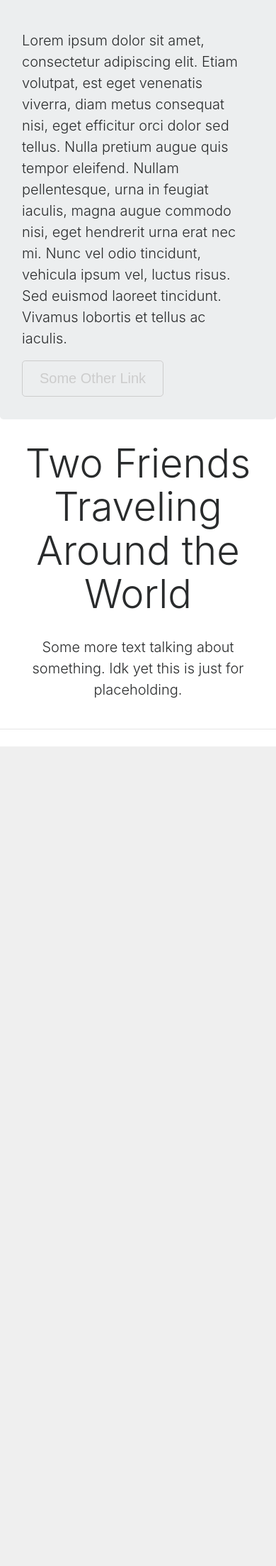
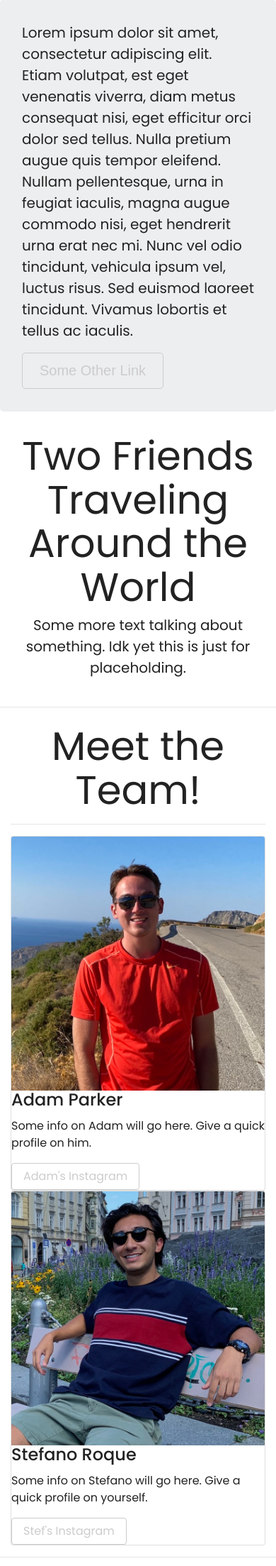
Before and after one commit to stefanoroque/HonestClips-Website, a Django app: page / in a window 390 px wide. Shown: the part 377-2584 px from the top of the page at 71% size. Before the commit the page ends 1429 px from the top, so only its background shows below. Run offline with Django 3.2, Linux system fonts and the light colour scheme; some libraries are stand-ins or nearby versions.

Commit message:
finished skeleton of landing page, started working on css styling

```diff
--- a/HonestClips_Website/main_site/static/main_site/styles.css
+++ b/HonestClips_Website/main_site/static/main_site/styles.css
@@ -1,44 +1,25 @@
-/* img {
-    border-radius: 95%;
-  } */
+@import url('https://fonts.googleapis.com/css?family=Poppins:400,500,700');
 
-
-body {
-    margin: 0;
-    background-color: white;
+html, body {
+    height: 100%;
+    width: 100%;
+    font-family: 'Poppins', sans-serif;
+    color: #222;
 }
 
-code {
-    white-space: pre;
+.navbar {
+    padding: 0.8rem;
 }
 
-p {
-    margin-top: 0px;
-    padding-top: 20px;
-    font-size: 90px;
+.navbar-nav li {
+    padding-right: 20px;
 }
 
-textarea {
-    height: 90vh;
-    width: 80%;
+.navlink {
+    font-size: 1.1em !important;
 }
 
-.main {
-    padding: 10px;
+.carousel-inner img {
+    width: 100%;
+    height: 100%;
 }
-
-.search {
-    width: 100%;
-    font-size: 15px;
-    line-height: 15px;
-}
-
-.sidebar {
-    background-color: #ffac70;
-    height: 100vh;
-    padding: 20px;
-}
-
-.sidebar h2 {
-    margin-top: 5px;
-}
--- a/HonestClips_Website/main_site/templates/main_site/index.html
+++ b/HonestClips_Website/main_site/templates/main_site/index.html
@@ -74,5 +74,57 @@
     </figure>
 
     <!-- Meet the Team -->
+    <div class="container-fluid padding">
+        <div class="row welcome text-center">
+            <div class="col-12">
+                <h1 class="display-4">Meet the Team!</h1>
+                <hr>
+            </div>
+        </div>
+    </div>
+
+    <!-- Profile Cards -->
+    <div class="container-fluid padding">
+        <div class="row padding">
+
+            <div class="col-md-4 mx-auto">
+                <div class="card">
+                    <img class="card-img-top" src="{% static 'main_site/imgs/AdamProfile.jpg' %}">
+                    <div class="card-body">
+                        <h4 class="card-title">Adam Parker</h4>
+                        <p class="card-text">Some info on Adam will go here. Give a quick profile on him.</p>
+                        <a href="#" class="btn btn-outline-secondary">Adam's Instagram</a>
+                    </div>
+                </div>
+            </div>
+
+            <div class="col-md-4 mx-auto">
+                <div class="card">
+                    <img class="card-img-top" src="{% static 'main_site/imgs/StefanoProfile.jpeg' %}">
+                    <div class="card-body">
+                        <h4 class="card-title">Stefano Roque</h4>
+                        <p class="card-text">Some info on Stefano will go here. Give a quick profile on yourself.</p>
+                        <a href="#" class="btn btn-outline-secondary">Stef's Instagram</a>
+                    </div>
+                </div>
+            </div>
+
+        </div>
+    </div>
+
+    <!-- YouTube Channel -->
+    <hr>
+    <div class="container-fluid padding">
+        <div class="row text-center padding">
+
+            <div class="col-12">
+                <h2>Check Out the Channel!!</h2>
+            </div>
+
+            <div class="col-12 social padding">
+                <a target="_blank" rel="noopener noreferrer" href="https://www.youtube.com/honestclips"><i class="fab fa-youtube"></i></a>
+            </div>
+        </div>
+    </div>
 
 {% endblock %}
```
Also changed, not shown: HonestClips_Website/main_site/static/main_site/imgs/AdamProfile.jpg (added), HonestClips_Website/main_site/static/main_site/imgs/StefanoProfile.jpeg (added).
